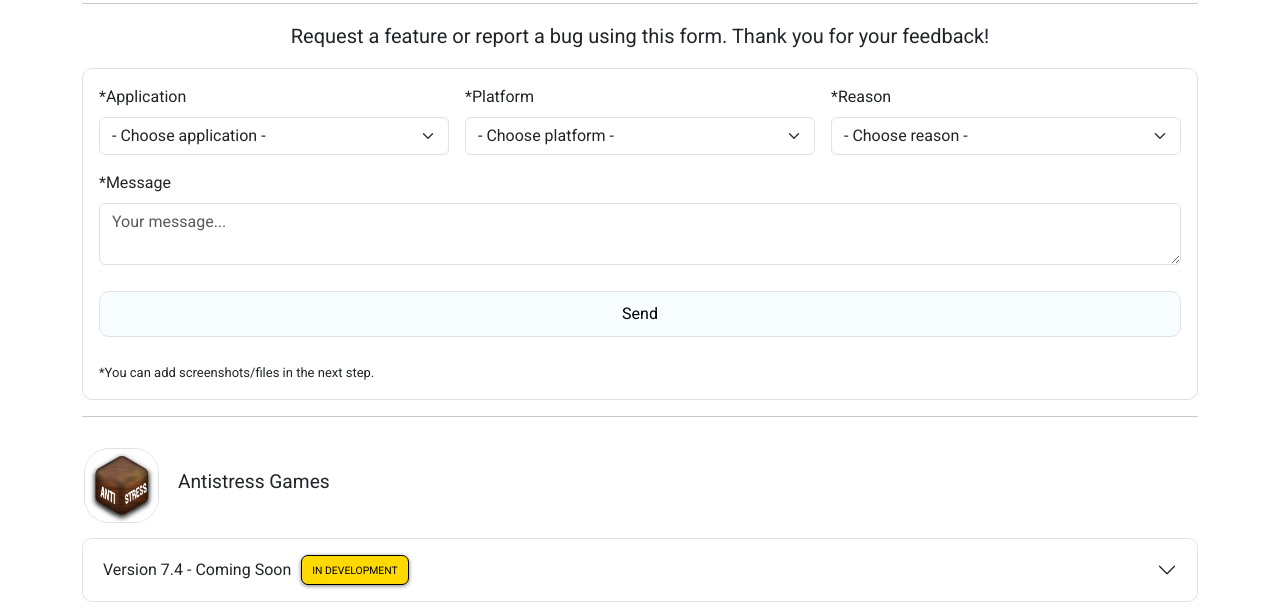
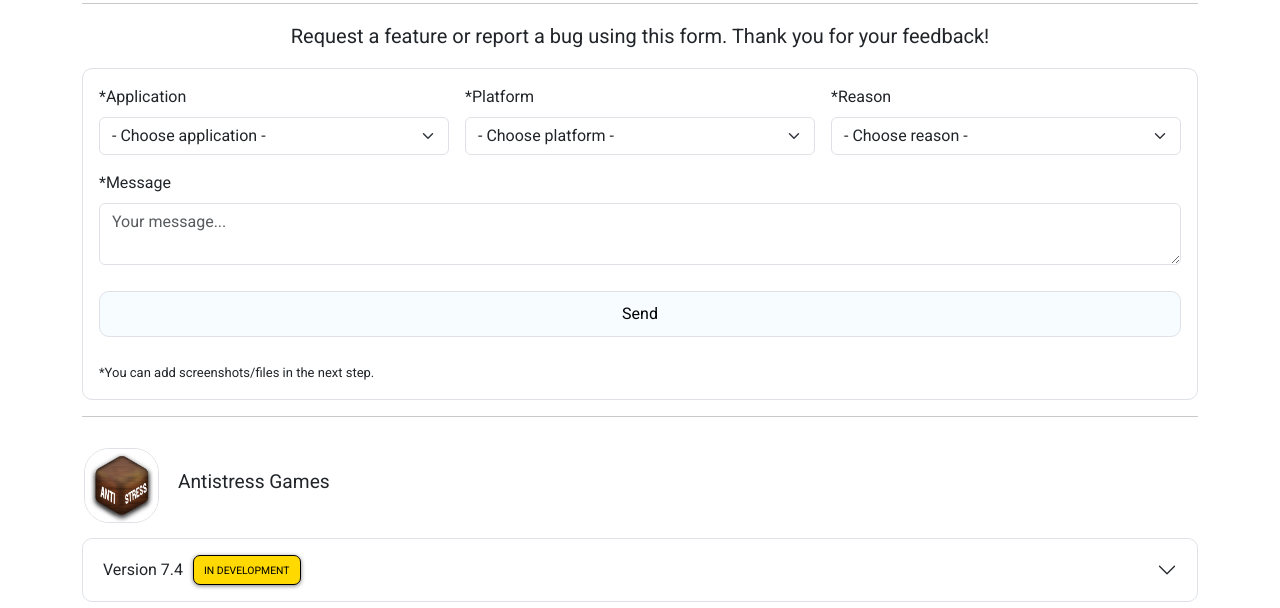
Before and after one commit to dwd97/DeveloperPortfolioWebsite, a plain HTML site: page changelog.html in a window 1280 px wide. Shown: the part 180-788 px from the top of the page. Drawn offline with nearby package versions, Linux system fonts and the light colour scheme.

Commit message:
Update changelog.html

```diff
--- a/changelog.html
+++ b/changelog.html
@@ -109,7 +109,7 @@
                     <button class="accordion-button collapsed" type="button" data-bs-toggle="collapse"
                         data-bs-target="#flush-collapse-antistress-7.4" aria-expanded="false"
                         aria-controls="flush-collapse-antistress-7.4">
-                        Version 7.4 - Coming Soon
+                        Version 7.4
                         <div class="inDevTag">
                             <p>IN DEVELOPMENT</p>
                         </div>
```
